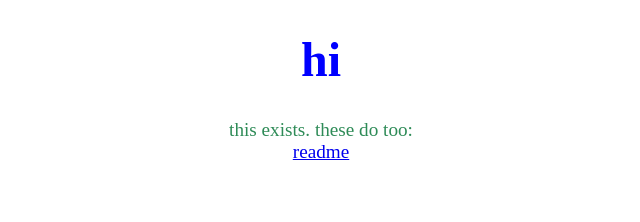
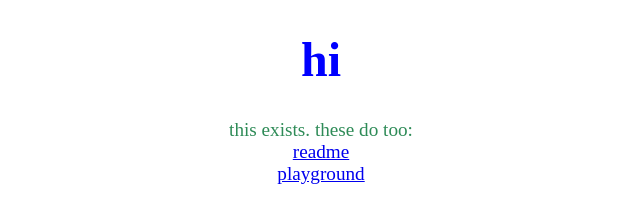
Before and after one commit to FwedwicDedwick/fuzzy-rotary-phone, a plain HTML site: page index.html in a window 1280 px wide. Shown: the whole page, without its empty margins (319-959 px from the left). Drawn offline with Linux system fonts and the light colour scheme.

Commit message:
Update index.html

```diff
--- a/index.html
+++ b/index.html
@@ -30,6 +30,7 @@ this exists.
 
   these do too:  <br />
   <a href="https://fwedwicdedwick.github.io/fuzzy-rotary-phone/README.html">readme</a> <br />
+ <a href="https://fwedwicdedwick.github.io/fuzzy-rotary-phone/playground.html">playground</a> <br />
 
 
 </p>
```
